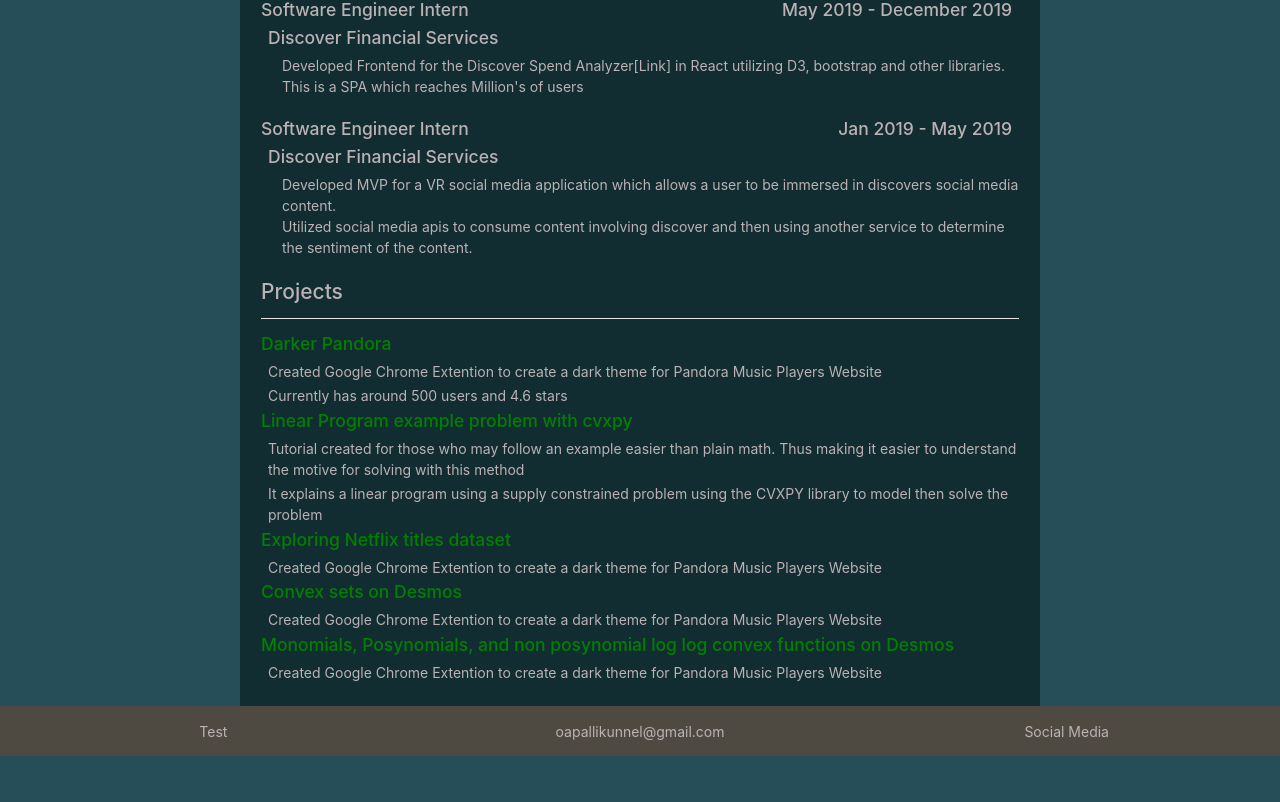
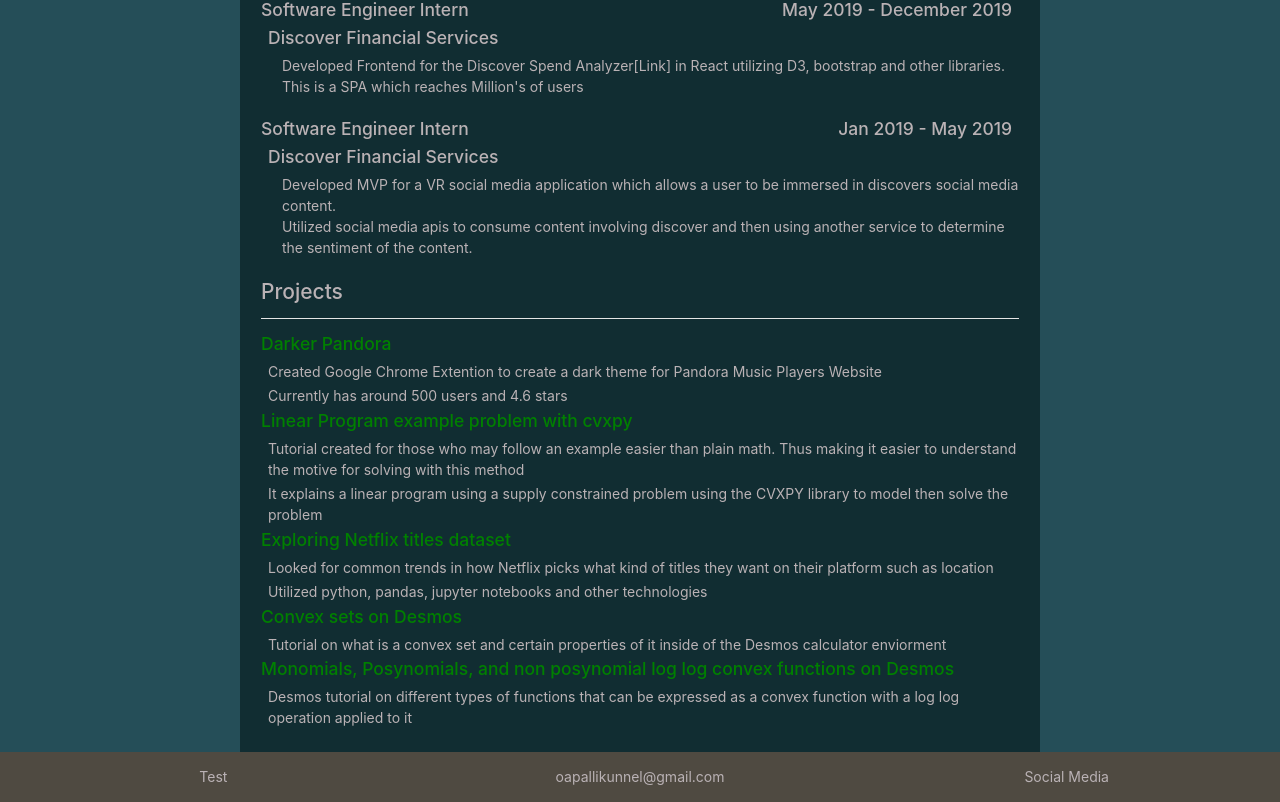
Before and after one commit to kevkevinpal/kevins-website, a React (Create React App) app: page / in a window 1280 px wide. Shown: the part 657-1459 px from the top of the page. Before the commit the page ends 1413 px from the top, so only its background shows below. Built offline with nearby package versions, Linux system fonts and the light colour scheme.

Commit message:
added more content to projects section

```diff
--- a/src/Components/Projects/projectConstants.js
+++ b/src/Components/Projects/projectConstants.js
@@ -22,14 +22,15 @@
     link:
       'https://nbviewer.jupyter.org/github/kevkevinpal/NetflixTitlesNotebook/blob/master/NetflixMoviesAndTVShows.ipynb',
     description: [
-      'Created Google Chrome Extention to create a dark theme for Pandora Music Players Website',
+      'Looked for common trends in how Netflix picks what kind of titles they want on their platform such as location',
+      'Utilized python, pandas, jupyter notebooks and other technologies',
     ],
   },
   {
     title: 'Convex sets on Desmos',
     link: 'https://www.desmos.com/calculator/31dywqitez',
     description: [
-      'Created Google Chrome Extention to create a dark theme for Pandora Music Players Website',
+      'Tutorial on what is a convex set and certain properties of it inside of the Desmos calculator enviorment',
     ],
   },
   {
@@ -37,7 +38,7 @@
       'Monomials, Posynomials, and non posynomial log log convex functions on Desmos',
     link: 'https://www.desmos.com/calculator/bdxjphsx95',
     description: [
-      'Created Google Chrome Extention to create a dark theme for Pandora Music Players Website',
+      'Desmos tutorial on different types of functions that can be expressed as a convex function with a log log operation applied to it',
     ],
   },
 ];
```
